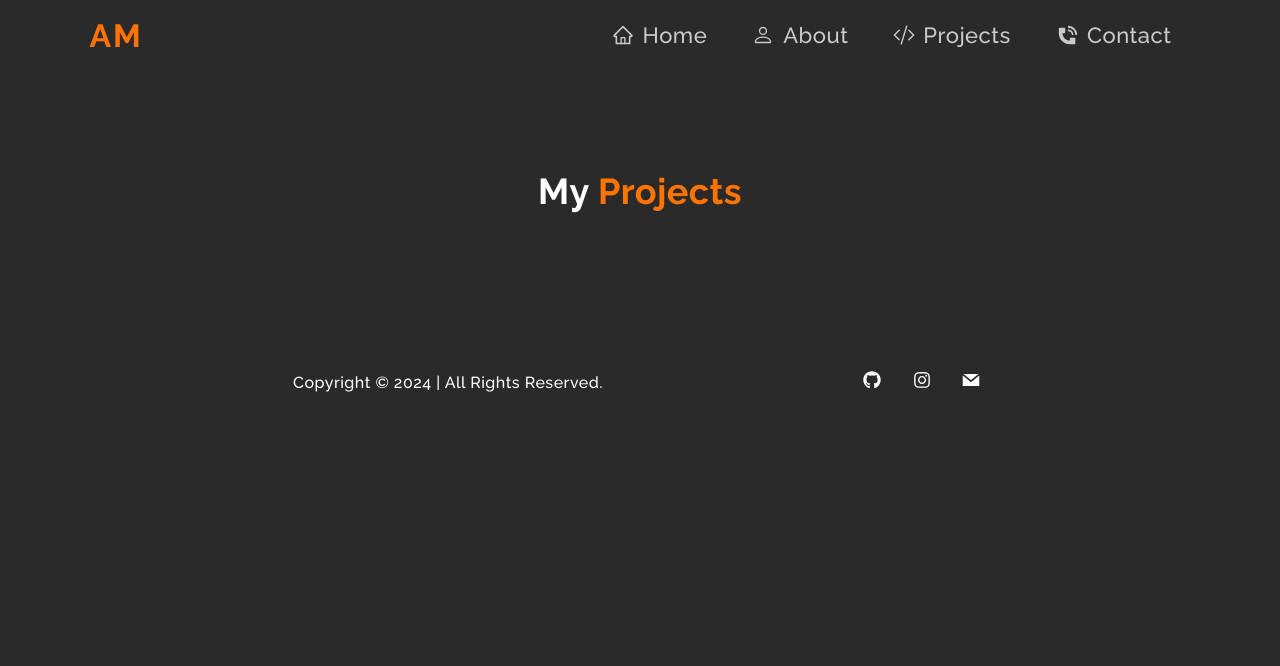
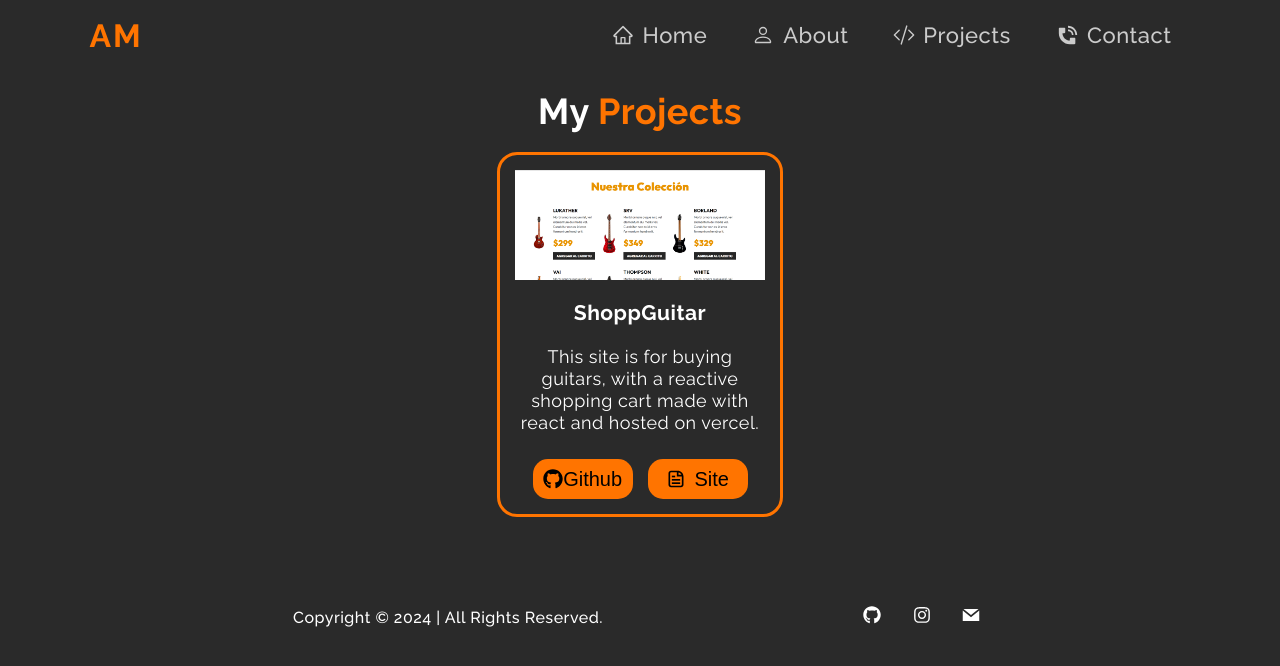
Before and after one commit to Soyagvs/my-portfolio, a React (Vite) app: page /Project in a window 1280 px wide. Shown: the top 666 px of the page. Built offline with nearby package versions, Linux system fonts and the light colour scheme.

Commit message:
views the projects

```diff
--- a/src/Components/common/ProjectsBox/ProjectBox.css
+++ b/src/Components/common/ProjectsBox/ProjectBox.css
@@ -1,19 +1,19 @@
 .projectBox {
-    width: 350px;
+    width: 250px;
     border: 3px solid var(--color);
-    border-radius: 5px;
+    border-radius: 20px;
     text-align: center;
     padding: 15px;
     letter-spacing: 0.5px;
     font-size: 18px;
     line-height: 22px;
-    margin: 0px 25px 50px 25px;
+    margin: 0 25px 50px 25px;
     transition: 0.5s;
 }
 
 .projectBox:hover {
     transform: scale(1.05);
-    background-color: rgb(27, 39, 125);
+    background-color: #ffae00;
 }
 
 .projectPhoto {
@@ -21,3 +21,8 @@
     width: 100%;
     margin: 0px 0px;
 }
+
+.projectbtn{
+    width:100px;
+    height: 40px;
+}
--- a/src/Components/common/ProjectsBox/ProjectBox.jsx
+++ b/src/Components/common/ProjectsBox/ProjectBox.jsx
@@ -1,15 +1,15 @@
 import React from "react";
 import { FaGithub } from "react-icons/fa";
 import { CgFileDocument } from "react-icons/cg";
-import "../ProjectBox/ProjectBox.css"
+import "../ProjectsBox/ProjectBox.css"
 
 const ProjectBox = ({ projectPhoto, projectName }) => {
   const desc = {
-    LevelsDesc:
-      "This website is a for a local gym to help with their sales.This helped me understand React better and more clearly. I also learned how to host on vercel.",
-    LevelsGithub: "https://github.com/EshaalB/Gym-Website",
-    LevelsWebsite: "https://gym-website-pink.vercel.app/",
-
+    ShoppGuitarDesc:
+      "This site is for buying guitars, with a reactive shopping cart made with react and hosted on vercel.",
+    ShoppGuitarGithub: "https://github.com/Soyagvs/shopping-cart-reactjs",
+    ShoppGuitarWebsite: "https://shopping-guitar.vercel.app/",
+/*
     MovieDesc:
       "This web app  is for helping you find your desired movie.The project helped me with understanding the working of API.I also learned new CSS properties and tricks.",
     MovieGithub: "https://github.com/EshaalB/Movie-App",
@@ -23,7 +23,7 @@ const ProjectBox = ({ projectPhoto, projectName }) => {
     BackpackDesc:
       "This webpageis was made for an ecommerce brand showcasing their backpacks.The project taught me how to use custom cursors and arrange text in a much better way",
     BackpackGithub: "https://github.com/EshaalB/Landing-Page--React-",
-    BackpackWebsite: "https://landing-page-react-sage.vercel.app/",
+BackpackWebsite: "https://landing-page-react-sage.vercel.app/",*/
   };
 
   return (
--- a/src/Components/pages/Projects/Projects.css
+++ b/src/Components/pages/Projects/Projects.css
@@ -3,12 +3,12 @@
     padding: 70px 0;
     letter-spacing: 0.4px;
     font-size: 36px;
-    margin-top: 100px;
+    margin-top: 20px;
 }
 
 .project {
     display: flex;
     flex-wrap: wrap;
     justify-content: center;
-    margin: 25px 5%;
+    margin: -50px 5%;
 }
--- a/src/Components/pages/Projects/Projects.jsx
+++ b/src/Components/pages/Projects/Projects.jsx
@@ -1,19 +1,18 @@
 import React from "react";
+import ProjectBox from "../../common/ProjectsBox/ProjectBox.jsx"
 import "../Projects/Projects.css";
-
 const Projects = () => {
   return (
     <div>
       <h2 className="projectHeading">
         My <strong>Projects</strong>
       </h2>
-      {/*en projectPhoto{} va la ruta dentro
-      /*<div className="project">
-        <ProjectBox projectPhoto={} projectName="" />
-        <ProjectBox projectPhoto={} projectName="" />
-        <ProjectBox projectPhoto={} projectName="" />
-        <ProjectBox projectPhoto={} projectName="" />
-      </div>*/}
+      <div className="project">
+        <ProjectBox projectPhoto="../../../../public/shopping-guitar.png" projectName="ShoppGuitar" />
+        {/*<ProjectBox projectPhoto="../../../../public/shopping-guitar.png" projectName="Movie" />
+        <ProjectBox projectPhoto="../../../../public/shopping-guitar.png" projectName="ColourPalette" />
+        <ProjectBox projectPhoto="../../../../public/shopping-guitar.png" projectName="Backpack" />*/}
+      </div>
     </div>
   );
 };
```
Also changed, not shown: public/shopping-guitar.png (added).
